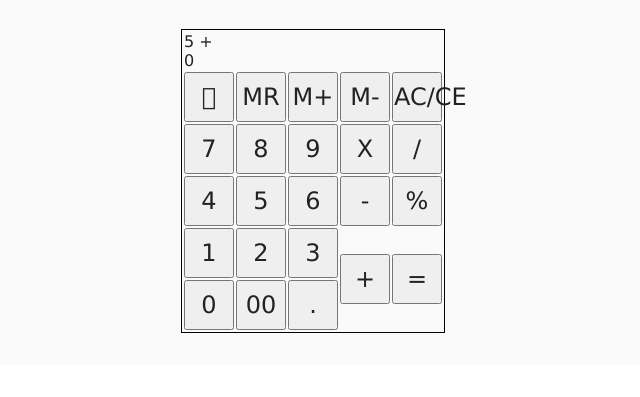
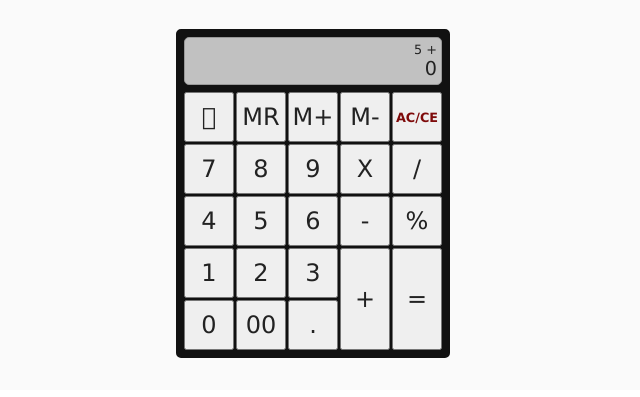
Before and after one commit to IGUmoura/calculadora_matematica, a plain HTML site: page index.html in a window 1280 px wide. Shown: the part 63-460 px from the top of the page, without its empty margins (327-967 px from the left). Drawn offline with Linux system fonts and the light colour scheme.

Commit message:
aula 04/09

```diff
--- a/css/style.css
+++ b/css/style.css
@@ -1,5 +1,5 @@
 *{
-    font-size: 12 pt;
+    font-size: 12 px;
     margin: 0;
     padding: 0;
     box-sizing: border-box;
@@ -40,6 +40,31 @@
     font-size: 1.5rem;
 }
 
+#interface table #painel {
+    width: 100%;
+    margin-block-end: 5px;
+    padding: .25rem;
+    border: 1px solid #999;
+    border-radius: 5px;
+    background-color: #c1c1c1;
+}
+
+#interface table #painel #txt_operadores{
+    display: block;
+    width: 100%;
+    text-align: right;
+    font-size: .8rem;
+    color: #222;
+}
+
+#interface table #painel #txt_display {
+    display: block;
+    width: 100%;
+    text-align: right;
+    font-size: 1.2rem;
+    color: #222;
+}
+
 #interface table #bt-acce {
     font-size: .8rem;
     font-weight: bold;
@@ -47,6 +72,13 @@
 
 }
 
+#interface table {
+    margin: auto;
+    background-color: #111;
+    border: 6px solid #111;
+    border-radius: 5px;
+}
+
 #interface table #bt-plus,
 #interface table #bt-equal {
     height: 102px;
--- a/index.html
+++ b/index.html
@@ -33,7 +33,7 @@
                         <td><button class="bt-calc">MR</button></td>
                         <td><button class="bt-calc">M+</button></td>
                         <td><button class="bt-calc">M-</button></td>
-                        <td><button class="bt-calc">AC/CE</button></td>
+                        <td><button class="bt-calc" id="bt-acce">AC/CE</button></td>
                     </tr>
 
                     <tr>
@@ -56,8 +56,8 @@
                         <td><button class="bt-calc">1</button></td>
                         <td><button class="bt-calc">2</button></td>
                         <td><button class="bt-calc">3</button></td>
-                        <td rowspan="2"><button class="bt-calc">+</button></td>
-                        <td rowspan="2"><button class="bt-calc">=</button></td>
+                        <td rowspan="2"><button class="bt-calc" id="bt-plus">+</button></td>
+                        <td rowspan="2"><button class="bt-calc" id="bt-equal">=</button></td>
                     </tr>
 
                     <tr>
--- a/js/scripts.js
+++ b/js/scripts.js
@@ -1,3 +1,10 @@
 $(document).ready(function(){
+    var nr_c = '';
+    $('.bt-calc').click(function(){
+        var nr = $(this).text();
 
+        nr_c = nr_c.concat(nr);
+
+        $('txt_display').text(nr_c);
+    })
 });
```
